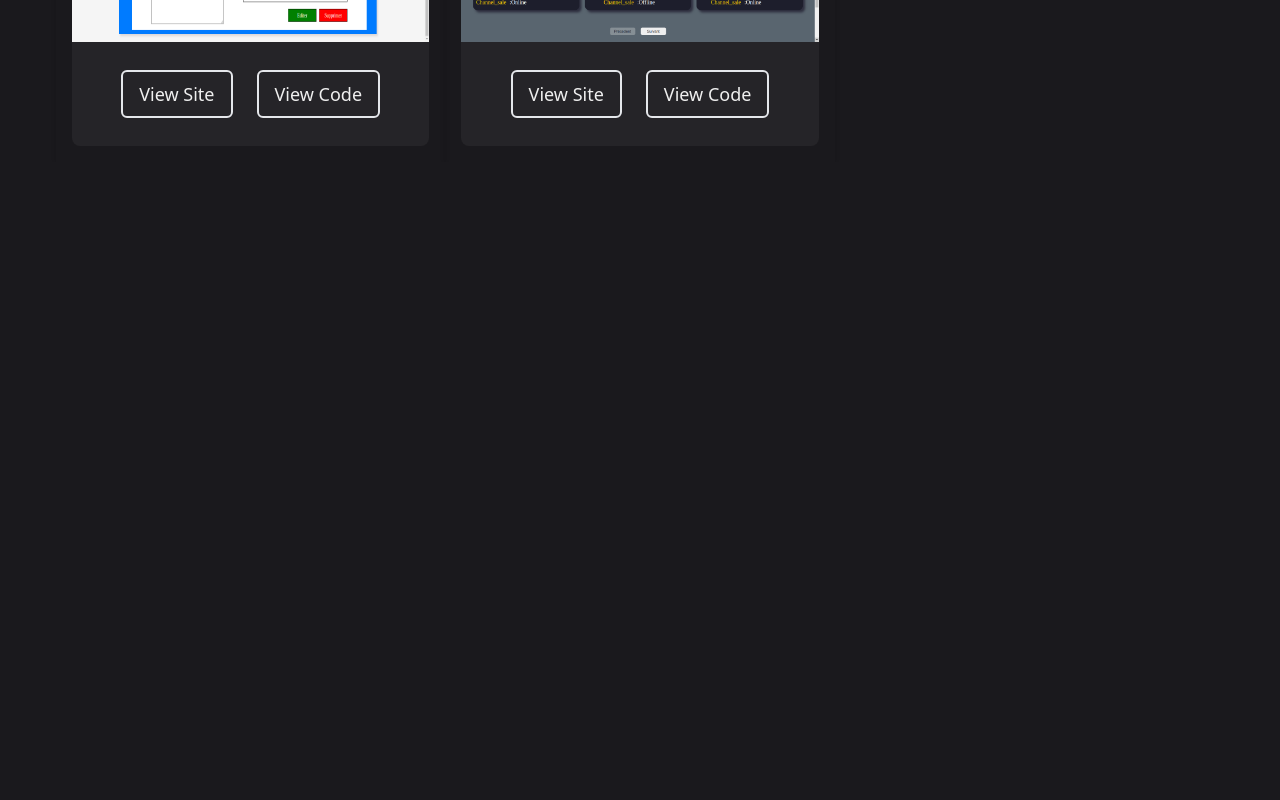
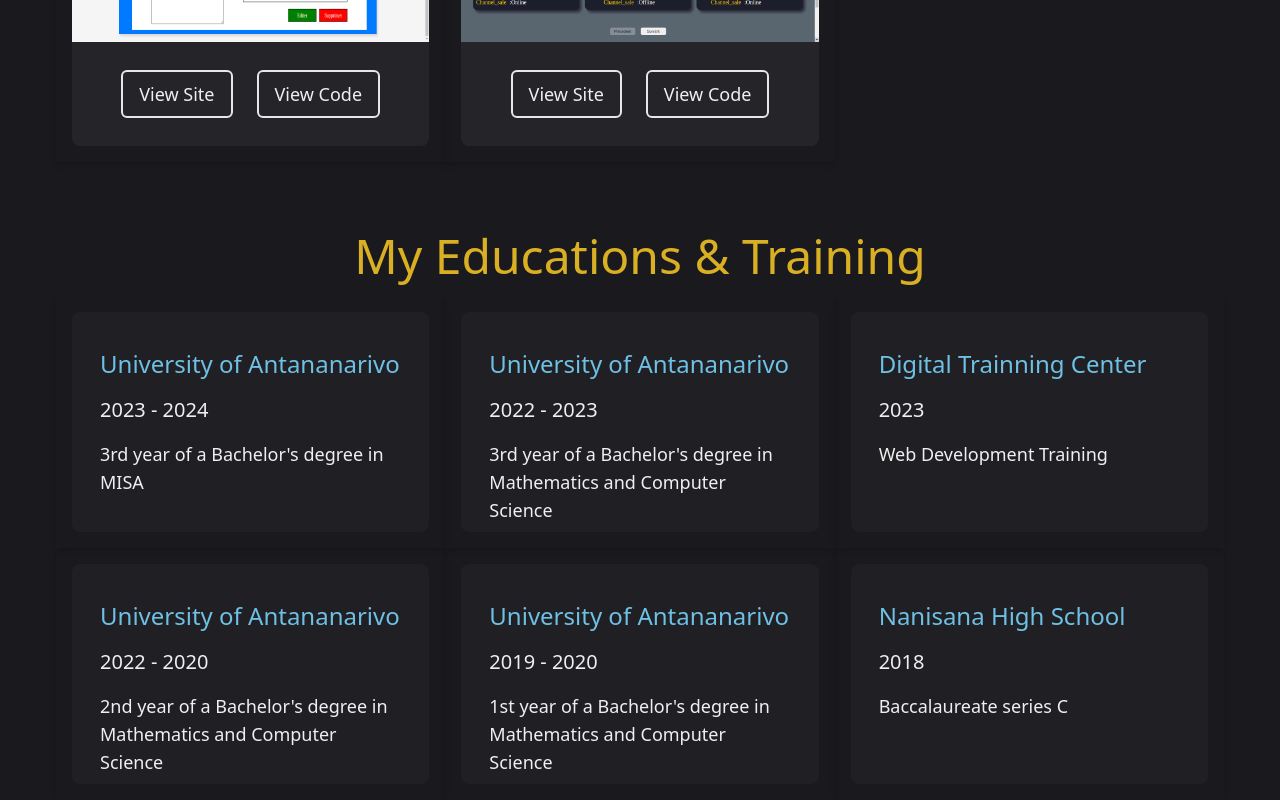
Before and after one commit to ToandroMananjara/portfolio-v2, a React (Vite) app: page / in a window 1280 px wide. Shown: the part 2560-3360 px from the top of the page. Before the commit the page ends 2722 px from the top, so only its background shows below. Built offline with nearby package versions, Linux system fonts and the light colour scheme.

Commit message:
section education ajouté

```diff
--- a/src/App.jsx
+++ b/src/App.jsx
@@ -6,6 +6,7 @@ import Navbar from "./components/Navbar";
 import Hero from "./components/Hero";
 import About from "./components/About";
 import Project from "./components/Project";
+import Education from "./components/Education";
 
 function App() {
   const [orderPopUp, setOrderPopUp] = useState(false);
@@ -23,6 +24,7 @@ function App() {
       <Hero handleMenu={handleMenu} orderPopUp={orderPopUp} />
       <About handleMenu={handleMenu} orderPopUp={orderPopUp} />
       <Project handleMenu={handleMenu} orderPopUp={orderPopUp} />
+      <Education />
     </>
   );
 }
--- /dev/null
+++ b/src/components/Education.jsx
@@ -0,0 +1,69 @@
+function Education() {
+  const educations = [
+    {
+      id: 1,
+      year: "2023 - 2024",
+      school: "University of Antananarivo",
+      description: "3rd year of a Bachelor's degree in MISA",
+    },
+    {
+      id: 2,
+      year: "2022 - 2023",
+      school: "University of Antananarivo",
+      description:
+        "3rd year of a Bachelor's degree in  Mathematics and Computer Science",
+    },
+    {
+      id: 3,
+      year: "2023",
+      school: "Digital Trainning Center",
+      description: "Web Development Training",
+    },
+    {
+      id: 4,
+      year: "2022 - 2020",
+      school: "University of Antananarivo",
+      description:
+        "2nd year of a Bachelor's degree in Mathematics and Computer Science",
+    },
+    {
+      id: 5,
+      year: "2019 - 2020",
+      school: "University of Antananarivo",
+      description:
+        " 1st year of a Bachelor's degree in Mathematics and Computer Science",
+    },
+
+    {
+      id: 6,
+      year: "2018",
+      school: "Nanisana High School",
+      description: "Baccalaureate series C",
+    },
+  ];
+  return (
+    <div id="education" className="pt-[70px] px-4 sm:px-10 md:px-14">
+      <h1 className=" mb-4 text-yellow_primary text-center text-3xl md:text-5xl">
+        My Educations & Training
+      </h1>
+
+      <div className="w-full flex flex-wrap">
+        {educations.map((education, index) => (
+          <div className="group text-white_primary   w-full sm:w-1/2 xl:w-1/3 p-4 shadow-md cursor-pointer">
+            <div className=" sm:h-[220px] rounded-lg  overflow-hidden bg-[rgba(136,136,136,.05)] p-7 ">
+              <h1 className="text-2xl text-blue_primary  py-2 ">
+                {education.school}
+              </h1>
+              <div className="overflow-hidden ">
+                <h2 className="text-xl  py-2 ">{education.year}</h2>
+                <h3 className="text-lg  py-2 ">{education.description}</h3>
+              </div>
+              <div className="bg-[rgba(136,136,136,.05)] px-3"></div>
+            </div>
+          </div>
+        ))}
+      </div>
+    </div>
+  );
+}
+export default Education;
```
